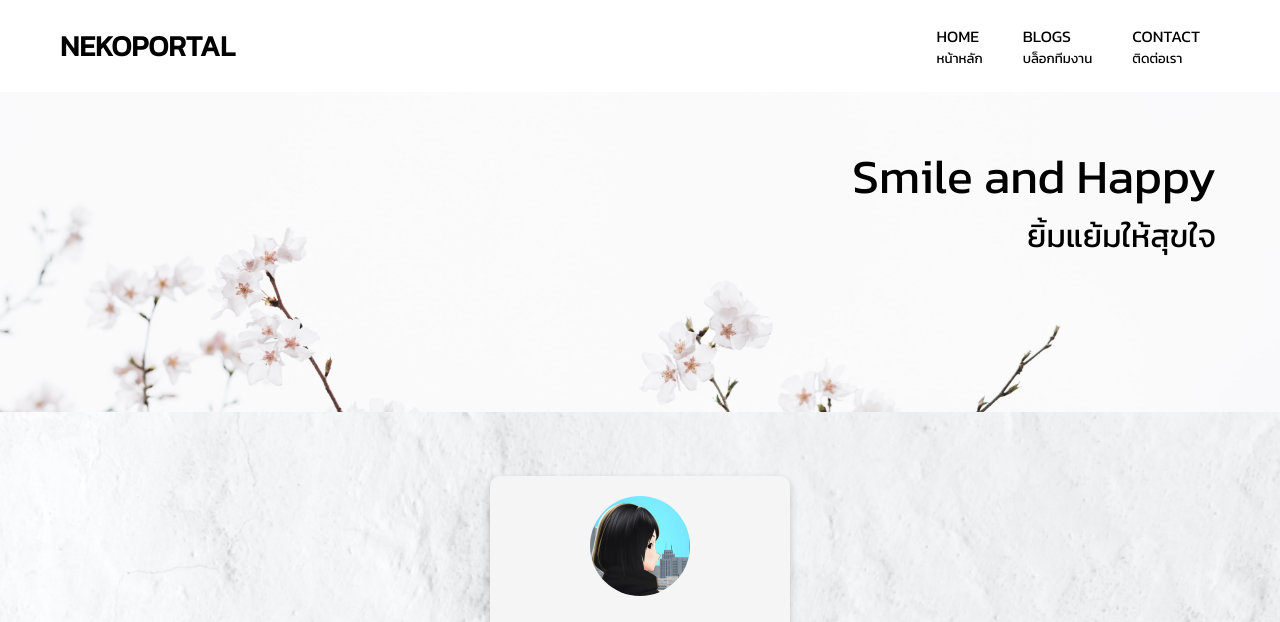
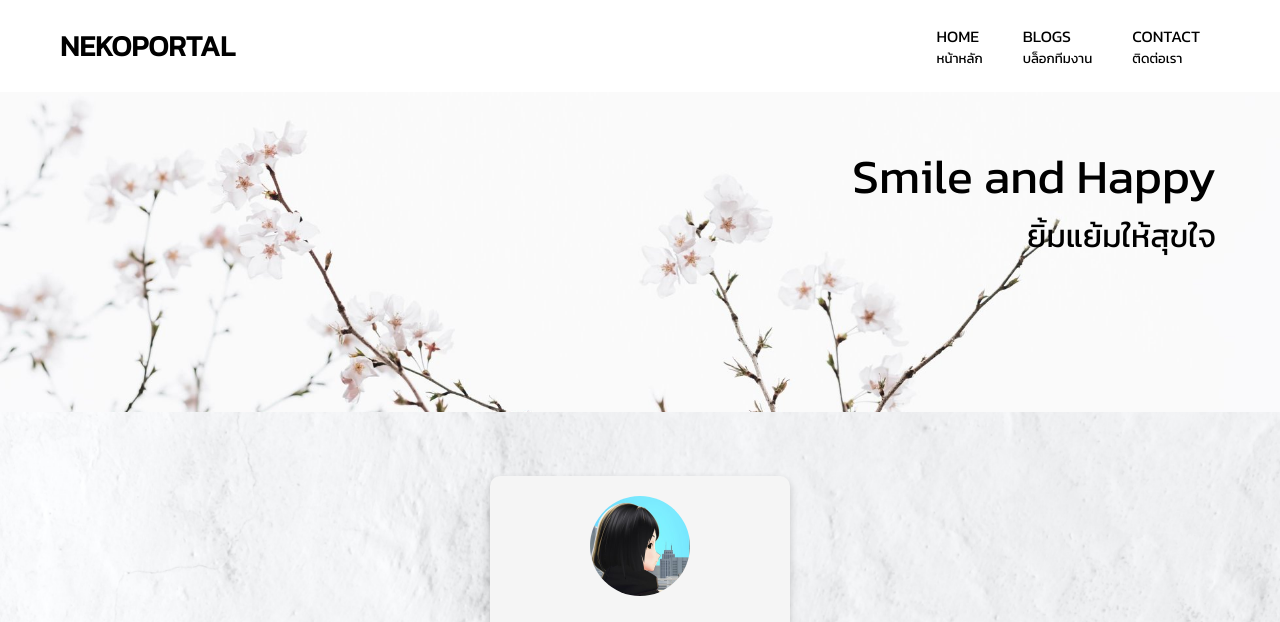
Before and after one commit to Shira-P/nekoportal-site, a plain HTML site: page index.html in a window 1280 px wide. Shown: the top 622 px of the page. Drawn offline with Linux system fonts and the light colour scheme.

Commit message:
rsz-image update

```diff
--- a/scss/_home.scss
+++ b/scss/_home.scss
@@ -1,6 +1,6 @@
 // Start from content-header
 .content-header {
-    background: url("../images/white-sakura.jpg");
+    background: url("../images/rz-white-sakura.jpg");
     background-position: 30% 55%;
 }
 
```
Also changed, not shown: css/main.css, images/rz-white-sakura.jpg (added).
